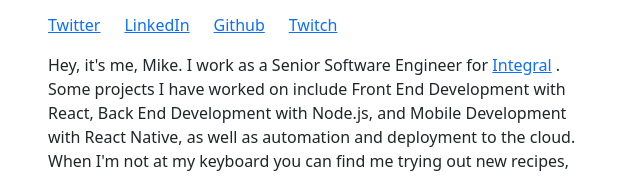
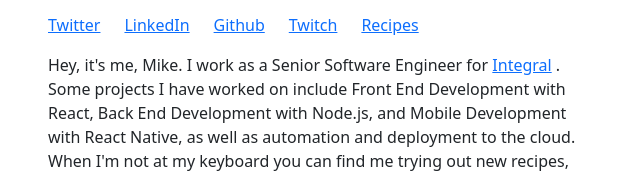
Before and after one commit to MikeBeasterfeld/mikebeasterfeld.github.io, a plain HTML site: page index.html in a window 1280 px wide. Shown: the part 312-489 px from the top of the page, 319-959 px from the left. Drawn offline with nearby package versions, Linux system fonts and the light colour scheme.

Commit message:
Add recipes link

```diff
--- a/index.html
+++ b/index.html
@@ -48,6 +48,9 @@
                         <div class="col">
                             <a href="https://www.twitch.tv/rarebeastie">Twitch</a>
                         </div>
+                        <div class="col">
+                            <a href="./recipes.html">Recipes</a>
+                        </div>
                     </div>
                     <div class="row py-2">
                         <p class="text-start">
```
